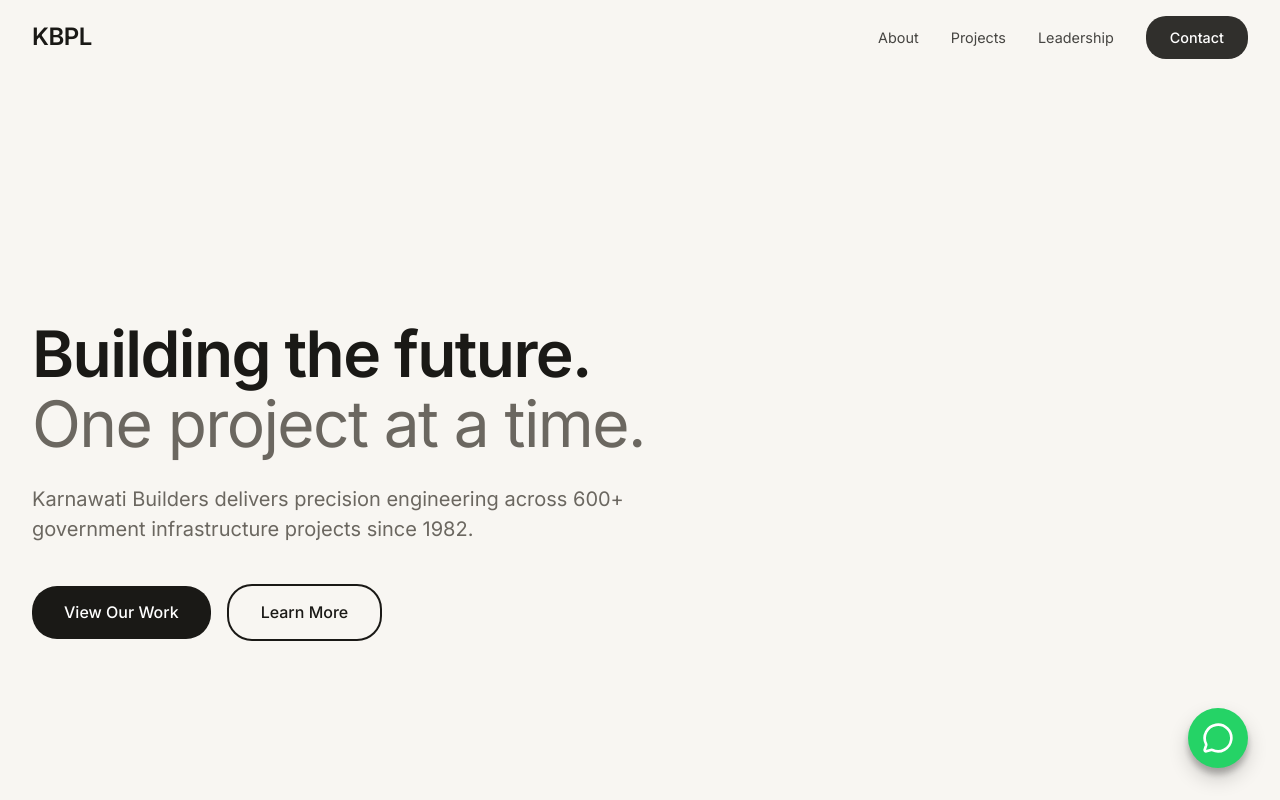
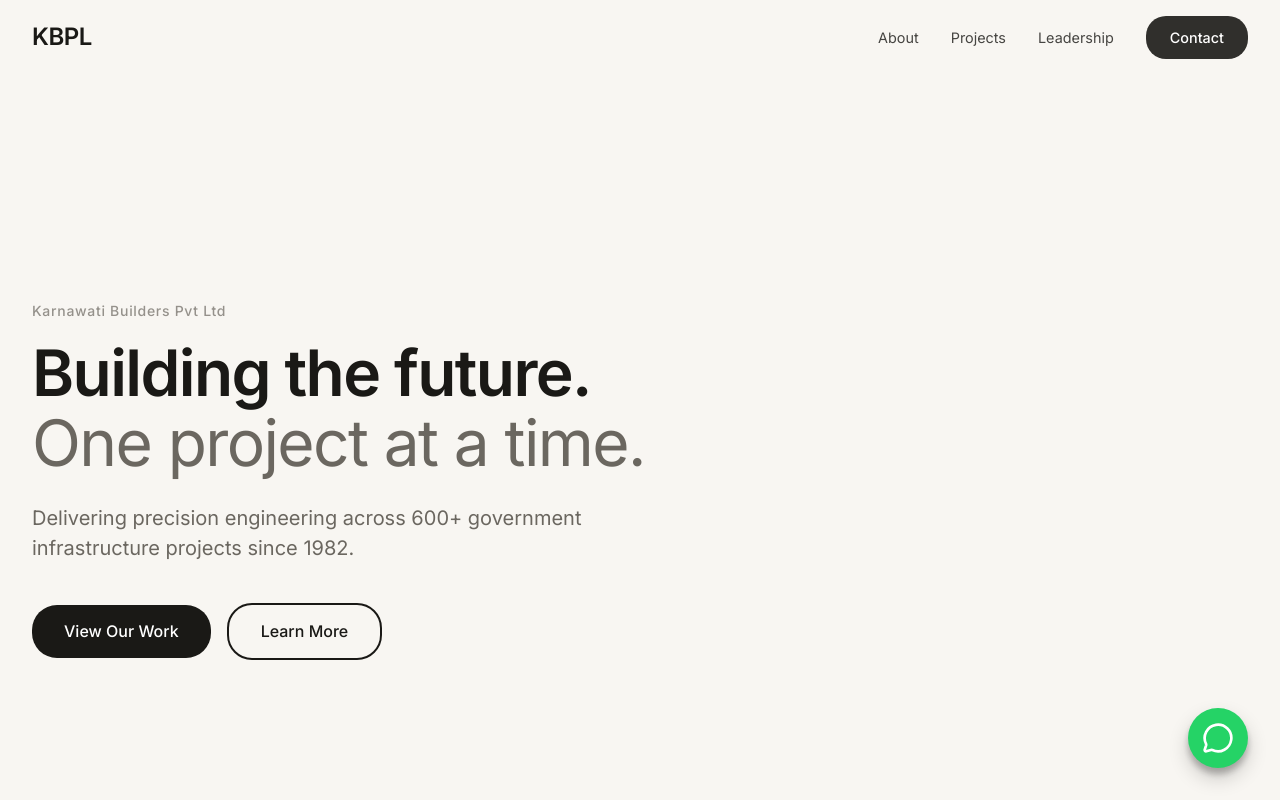
Before and after one commit to AyushRanjanRoy-01/KBPL, a React (Vite) app: page / in a window 1280 px wide. Shown: the top 800 px of the page. Built offline with nearby package versions, Linux system fonts and the light colour scheme.

Commit message:
feat: Add Karnawati Builders Pvt Ltd company name subtly to hero section with Apple-style consistency

```diff
--- a/src/components/Hero.jsx
+++ b/src/components/Hero.jsx
@@ -23,9 +23,25 @@ const Hero = () => {
     >
       <div className="container" style={{ position: 'relative', zIndex: 2 }}>
         <div style={{ maxWidth: '1000px' }}>
+          {/* Company Name - Subtle */}
+          <div
+            className={`animate-on-scroll ${isVisible ? 'is-visible' : ''}`}
+            style={{
+              fontFamily: 'var(--font-body)',
+              fontSize: '0.875rem',
+              fontWeight: '500',
+              color: 'var(--color-ink-muted)',
+              marginBottom: '1rem',
+              letterSpacing: '0.05em',
+              opacity: 0.7
+            }}
+          >
+            Karnawati Builders Pvt Ltd
+          </div>
+
           {/* Main Heading - Apple Style */}
           <h1
-            className={`animate-on-scroll ${isVisible ? 'is-visible' : ''}`}
+            className={`animate-on-scroll delay-200 ${isVisible ? 'is-visible' : ''}`}
             style={{
               fontFamily: 'var(--font-body)',
               fontSize: 'clamp(2.5rem, 6vw, 4rem)',
@@ -48,7 +64,7 @@ const Hero = () => {
 
           {/* Subtitle */}
           <p
-            className={`animate-on-scroll delay-200 ${isVisible ? 'is-visible' : ''}`}
+            className={`animate-on-scroll delay-400 ${isVisible ? 'is-visible' : ''}`}
             style={{
               fontSize: '1.25rem',
               fontFamily: 'var(--font-body)',
@@ -59,10 +75,10 @@ const Hero = () => {
               lineHeight: '1.5'
             }}
           >
-            Karnawati Builders delivers precision engineering across 600+ government infrastructure projects since 1982.
+            Delivering precision engineering across 600+ government infrastructure projects since 1982.
           </p>
 
-          <div className={`animate-on-scroll delay-400 ${isVisible ? 'is-visible' : ''}`} style={{ display: 'flex', gap: '1rem', alignItems: 'center', flexWrap: 'wrap' }}>
+          <div className={`animate-on-scroll delay-600 ${isVisible ? 'is-visible' : ''}`} style={{ display: 'flex', gap: '1rem', alignItems: 'center', flexWrap: 'wrap' }}>
             <a href="#projects" style={{
               display: 'inline-flex',
               alignItems: 'center',
```
